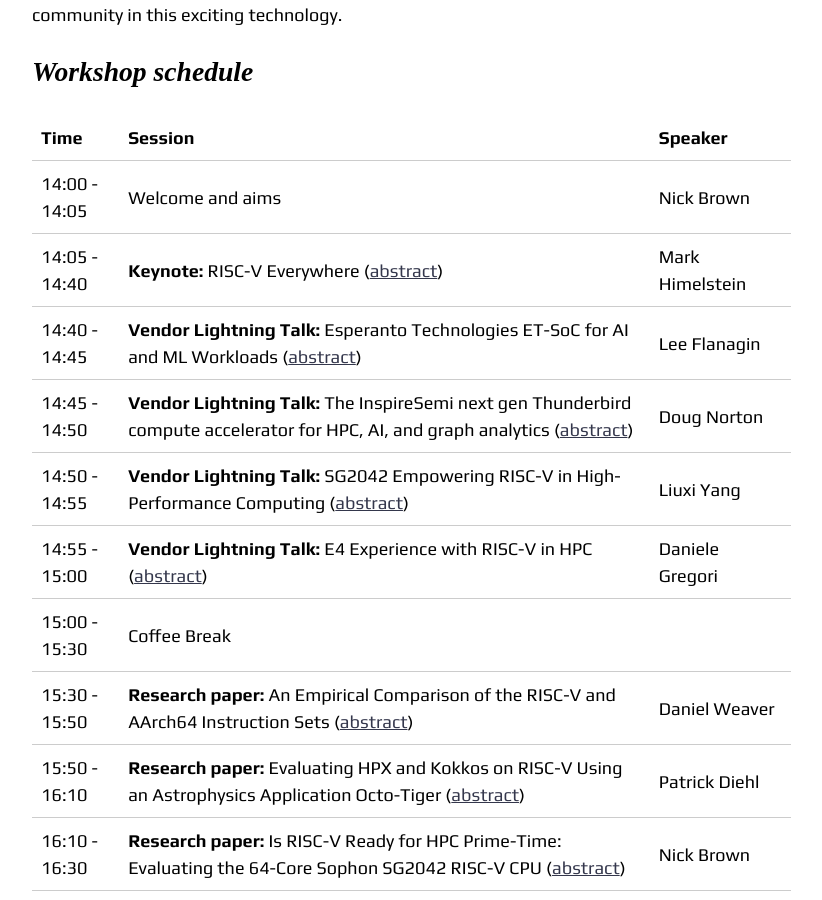
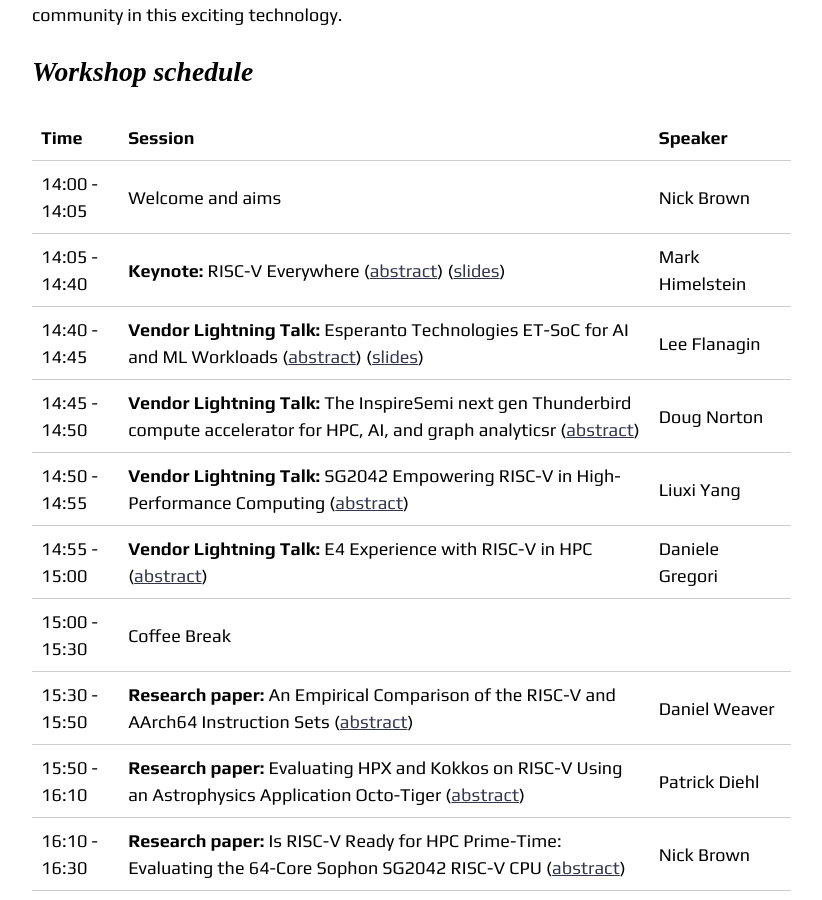
Before and after one commit to RISCVtestbed/riscvtestbed.github.io, a Jekyll site: the page built from _community/sc23_workshop.md, in a window 1280 px wide and 900 px high, scrolled down 801 px. Shown: the whole window, without its empty margins (343-1165 px from the left). Built offline with Jekyll 4.4.1, drawn with Linux system fonts in a browser that asks for light colours; nearby versions of some CDN libraries.

Commit message:
Update sc23_workshop.md

```diff
--- a/_community/sc23_workshop.md
+++ b/_community/sc23_workshop.md
@@ -15,9 +15,9 @@
 | Time        | Session           | Speaker  |
 | ------------- |:-------------| :-----|
 | 14:00 - 14:05 | Welcome and aims | Nick Brown |
-| 14:05 - 14:40 | **Keynote:** RISC-V Everywhere ([abstract](https://sc23.supercomputing.org/presentation/?id=misc246&sess=sess455))| Mark Himelstein |
-| 14:40 - 14:45 | **Vendor Lightning Talk:** Esperanto Technologies ET-SoC for AI and ML Workloads ([abstract](https://sc23.supercomputing.org/presentation/?id=misc247&sess=sess455))| Lee Flanagin |
-| 14:45 - 14:50 | **Vendor Lightning Talk:** The InspireSemi next gen Thunderbird compute accelerator for HPC, AI, and graph analytics ([abstract](https://sc23.supercomputing.org/presentation/?id=misc248&sess=sess455)) | Doug Norton |
+| 14:05 - 14:40 | **Keynote:** RISC-V Everywhere ([abstract](https://sc23.supercomputing.org/presentation/?id=misc246&sess=sess455)) ([slides](https://github.com/RISCVtestbed/riscvtestbed.github.io/blob/main/assets/files/sc23/SC2023_keynote.pdf))| Mark Himelstein |
+| 14:40 - 14:45 | **Vendor Lightning Talk:** Esperanto Technologies ET-SoC for AI and ML Workloads ([abstract](https://sc23.supercomputing.org/presentation/?id=misc247&sess=sess455)) ([slides](https://github.com/RISCVtestbed/riscvtestbed.github.io/blob/main/assets/files/sc23/Esperanto%20SC%202023_final.pdf))| Lee Flanagin |
+| 14:45 - 14:50 | **Vendor Lightning Talk:** The InspireSemi next gen Thunderbird compute accelerator for HPC, AI, and graph analyticsr ([abstract](https://sc23.supercomputing.org/presentation/?id=misc248&sess=sess455)) | Doug Norton |
 | 14:50 - 14:55 | **Vendor Lightning Talk:** SG2042 Empowering RISC-V in High-Performance Computing ([abstract](https://sc23.supercomputing.org/presentation/?id=misc250&sess=sess455))| Liuxi Yang |
 | 14:55 - 15:00 | **Vendor Lightning Talk:** E4 Experience with RISC-V in HPC ([abstract](https://sc23.supercomputing.org/presentation/?id=misc252&sess=sess455)) | Daniele Gregori |
 | 15:00 - 15:30 | Coffee Break | |
```
